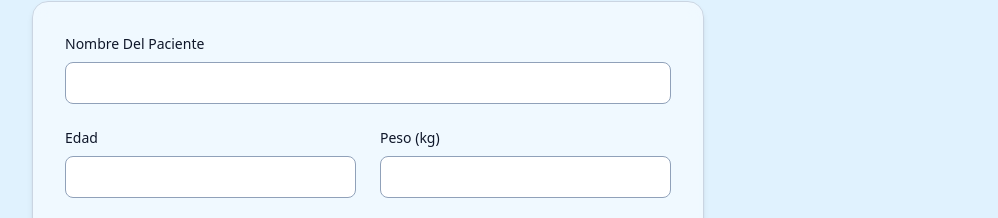
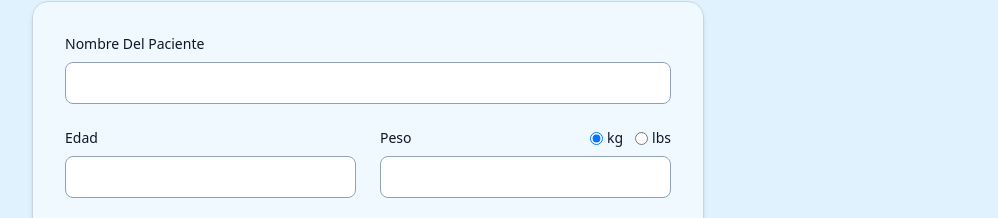
Before and after one commit to Vecttory/medical-reports, a Next.js app: page / in a window 1280 px wide. Shown: the part 123-341 px from the top of the page, without its empty margins (272-1270 px from the left). Built offline with nearby package versions, Linux system fonts and the light colour scheme.

Commit message:
weight dimensions added to form kg or lbs selector

```diff
--- a/app/actions.js
+++ b/app/actions.js
@@ -7,6 +7,7 @@ export async function processReport(prevState, formData) {
     age: formData.get("age"),
     date: formData.get("date"),
     weight: formData.get("weight"),
+    weightUnit: formData.get("weightUnit"),
     height: formData.get("height"),
     reference: formData.get("reference"),
   };
--- a/app/page.js
+++ b/app/page.js
@@ -67,9 +67,21 @@ export default function Home() {
 
             {/* Peso */}
             <div>
-              <label htmlFor="weight" className="block text-sm font-medium mb-2">
-                Peso (kg)
-              </label>
+              <div className="flex items-center justify-between mb-2">
+                <label htmlFor="weight" className="block text-sm font-medium">
+                  Peso
+                </label>
+                <div className="flex items-center space-x-3 text-sm">
+                  <label className="flex items-center space-x-1 cursor-pointer">
+                    <input type="radio" name="weightUnit" value="kg" defaultChecked className="text-blue-600 focus:ring-blue-500" />
+                    <span>kg</span>
+                  </label>
+                  <label className="flex items-center space-x-1 cursor-pointer">
+                    <input type="radio" name="weightUnit" value="lbs" className="text-blue-600 focus:ring-blue-500" />
+                    <span>lbs</span>
+                  </label>
+                </div>
+              </div>
               <input
                 type="number"
                 id="weight"
```
